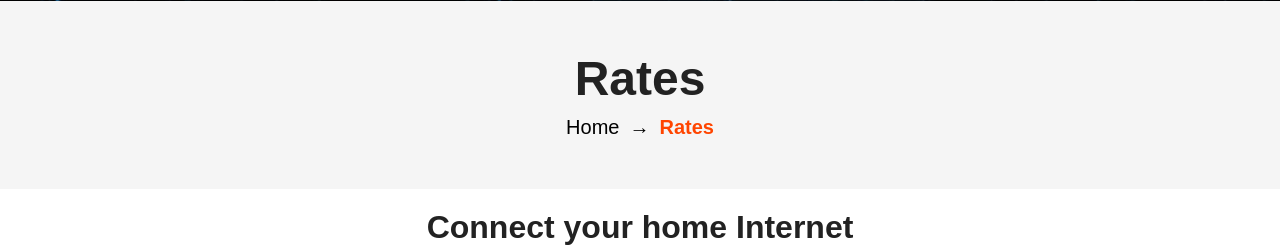
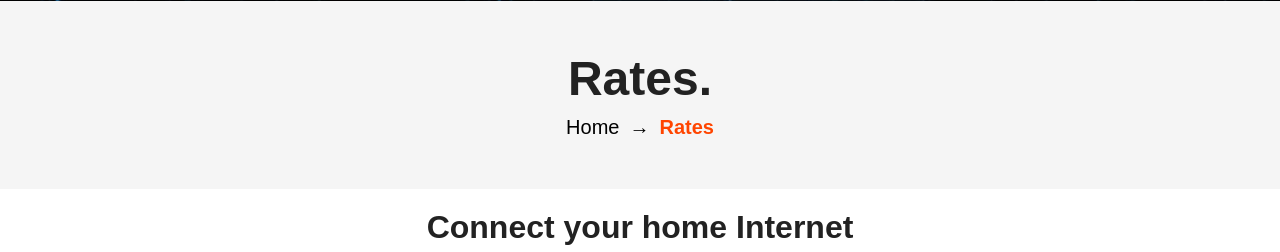
Before and after one commit to Massonus/ConnectX, a Flask app: page /rate/ in a window 1280 px wide. Shown: the part 236-488 px from the top of the page. Run offline with Flask 3, Linux system fonts and the light colour scheme; parts of the project's set-up code (start-up, migrations or seed data) failed here and were passed over; some libraries are stand-ins or nearby versions.

Commit message:
Update rates.html

```diff
--- a/application/templates/rates/rates.html
+++ b/application/templates/rates/rates.html
@@ -8,7 +8,7 @@
 {% block content %}
     <header class="custom-header">
         <div class="custom-header-content">
-            <h3 class="custom-header-title">Rates</h3>
+            <h3 class="custom-header-title">Rates.</h3>
             <nav class="breadcrumb">
                 <a href="{{ url_for('main.index') }}" class="breadcrumb-link">Home</a>
                 <span class="breadcrumb-separator">→</span>
```
